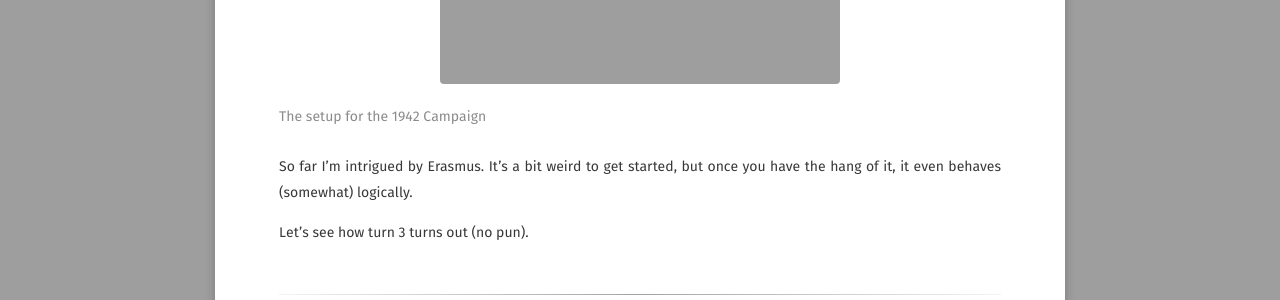
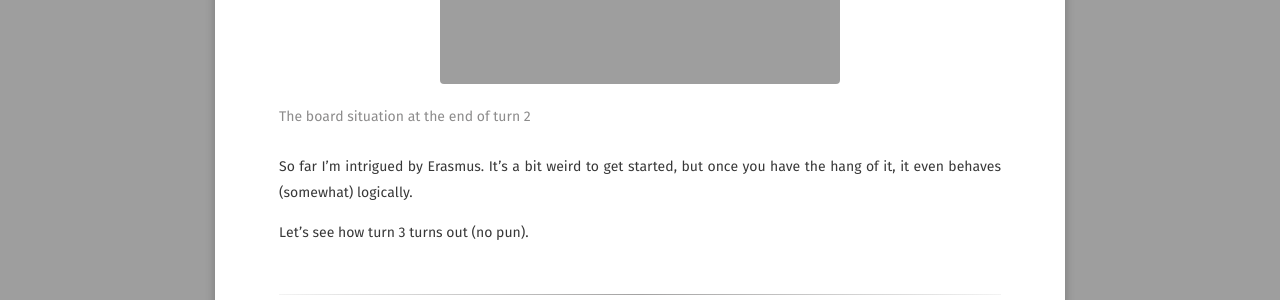
Before and after one commit to georgjz/georgjz.github.io, a Jekyll site: the page built from _posts/2019-01-05-eots-aar-erasmus-1.md, in a window 1280 px wide and 900 px high, scrolled down 15654 px. Shown: the part 479-779 px from the top of the window. Built offline with Jekyll 4.4.1, drawn with Linux system fonts in a browser that asks for light colours; some web fonts are replaced.

Commit message:
Fixy fixies

```diff
--- a/_posts/2019-01-05-eots-aar-erasmus-1.md
+++ b/_posts/2019-01-05-eots-aar-erasmus-1.md
@@ -410,7 +410,7 @@
     <a href="{{ "/assets/eots/mevserasmus/T1_008_end.png" | uri_escape | absolute_url }}">
         <img src="{{ "/assets/eots/mevserasmus/T1_008_end.png" | uri_escape | absolute_url }}">
     </a>
-    <figcaption>The setup for the 1942 Campaign</figcaption>
+    <figcaption>The board situation at the end of turn 2</figcaption>
 </figure>
 
 So far I'm intrigued by Erasmus. It's a bit weird to get started, but once you have the hang of it, it even behaves (somewhat) logically.
```
